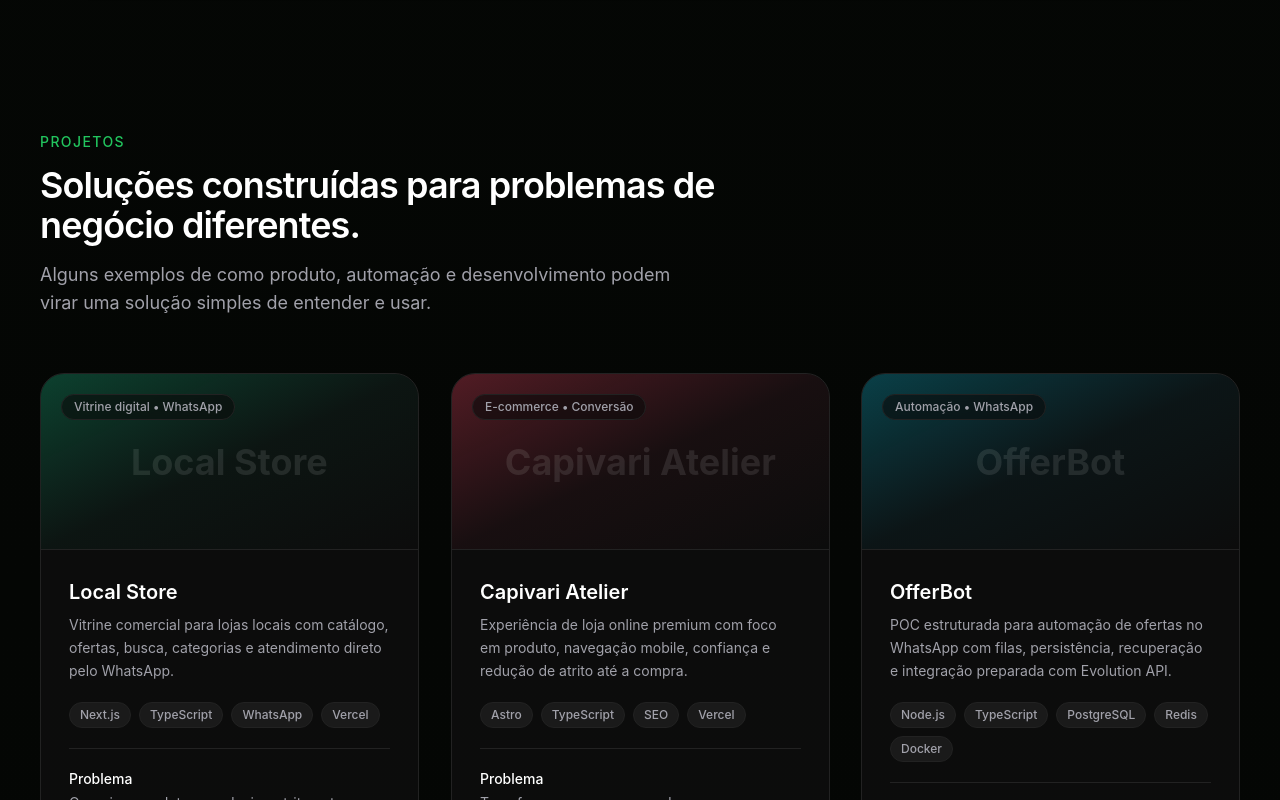
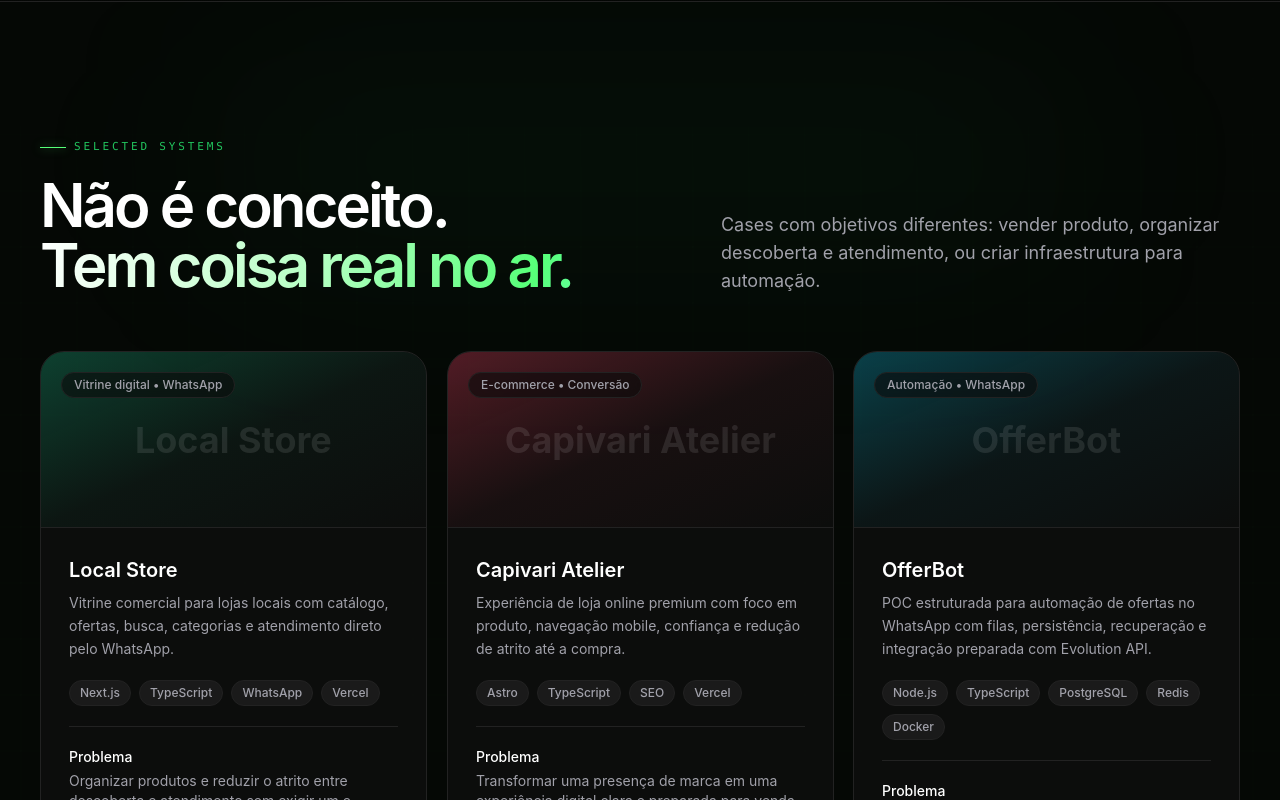
Before and after one commit to Mansonware/mansonware-portfolio, a Next.js app: page / in a window 1280 px wide. Shown: the part 2160-2960 px from the top of the page. Built offline with nearby package versions, Linux system fonts and the light colour scheme; no server answers.

Commit message:
feat: transformar cases em vitrine de impacto

```diff
--- a/components/Projects.tsx
+++ b/components/Projects.tsx
@@ -6,24 +6,27 @@ export default function Projects() {
   return (
     <section
       id="projetos"
-      aria-label="Projetos"
-      className="relative py-24 sm:py-32"
+      aria-label="Cases e projetos"
+      className="relative overflow-hidden border-y border-border bg-[#050805] py-24 sm:py-32"
     >
-      <div className="section-container">
-        <Reveal>
-          <span className="text-sm font-medium uppercase tracking-widest text-accent">
-            Projetos
-          </span>
-          <h2 className="mt-3 max-w-3xl text-3xl font-semibold tracking-tight text-text sm:text-4xl">
-            Soluções construídas para problemas de negócio diferentes.
-          </h2>
-          <p className="mt-4 max-w-2xl text-lg text-text-muted">
-            Alguns exemplos de como produto, automação e desenvolvimento podem
-            virar uma solução simples de entender e usar.
+      <div className="pointer-events-none absolute inset-0 cyber-grid opacity-25 [mask-image:linear-gradient(to_bottom,transparent,black_18%,black_82%,transparent)]" />
+      <div className="pointer-events-none absolute left-1/2 top-12 h-56 w-[70%] -translate-x-1/2 rounded-full bg-accent/[0.045] blur-[100px]" />
+
+      <div className="section-container relative z-10">
+        <Reveal className="grid gap-8 lg:grid-cols-[1fr_0.8fr] lg:items-end">
+          <div>
+            <span className="section-kicker">Selected systems</span>
+            <h2 className="mt-5 max-w-4xl text-4xl font-semibold leading-[0.98] tracking-[-0.05em] text-text sm:text-5xl lg:text-6xl">
+              Não é conceito.
+              <span className="block text-gradient">Tem coisa real no ar.</span>
+            </h2>
+          </div>
+          <p className="max-w-xl text-base leading-relaxed text-text-muted sm:text-lg lg:justify-self-end">
+            Cases com objetivos diferentes: vender produto, organizar descoberta e atendimento, ou criar infraestrutura para automação.
           </p>
         </Reveal>
 
-        <div className="mt-14 grid gap-8 lg:grid-cols-3">
+        <div className="mt-14 grid gap-5 lg:grid-cols-3">
           {PROJECTS.map((project, index) => (
             <ProjectCard key={project.slug} project={project} index={index} />
           ))}
```
